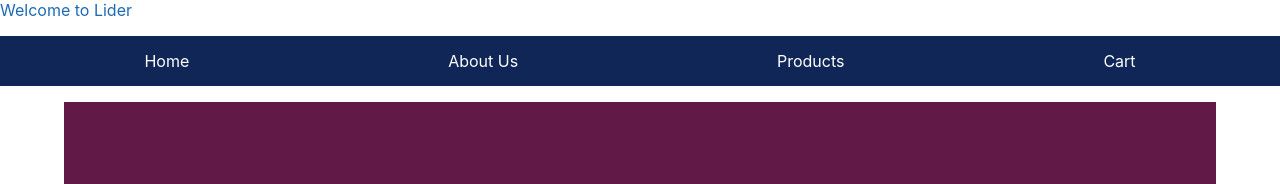
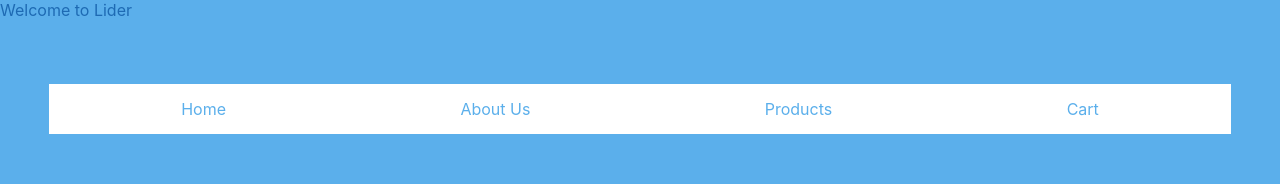
Before and after one commit to redhinkle/react_test_app_1, a React (Create React App) app: page / in a window 1280 px wide. Shown: the top 184 px of the page. Built offline with nearby package versions, Linux system fonts and the light colour scheme; no server answers.

Commit message:
added swatches

```diff
--- a/src/components/layout.module.css
+++ b/src/components/layout.module.css
@@ -2,24 +2,29 @@
   color: #1e6ab3;
   width: 100%;
 }
+body {
+  background-color: #5bafeb;
+}
 .nav {
-  background-color: #0f2656;
+  background-color: #fff;
   color: white;
   display: flex;
   justify-content: space-around;
   align-items: flex-start;
   list-style-type: none;
   padding: 15px;
+  width: 90%;
+  margin: 5% auto;
 }
 .nav a {
-  color: white;
+  color: #5bafeb;
   text-decoration: none;
 }
 
 main {
   width: 90%;
   margin: 0 auto;
-  background-color: #611947;
-  color: #00a4e1;
+  background-color: #fff;
+  color: #5bafeb;
   text-align: center;
 }
```
